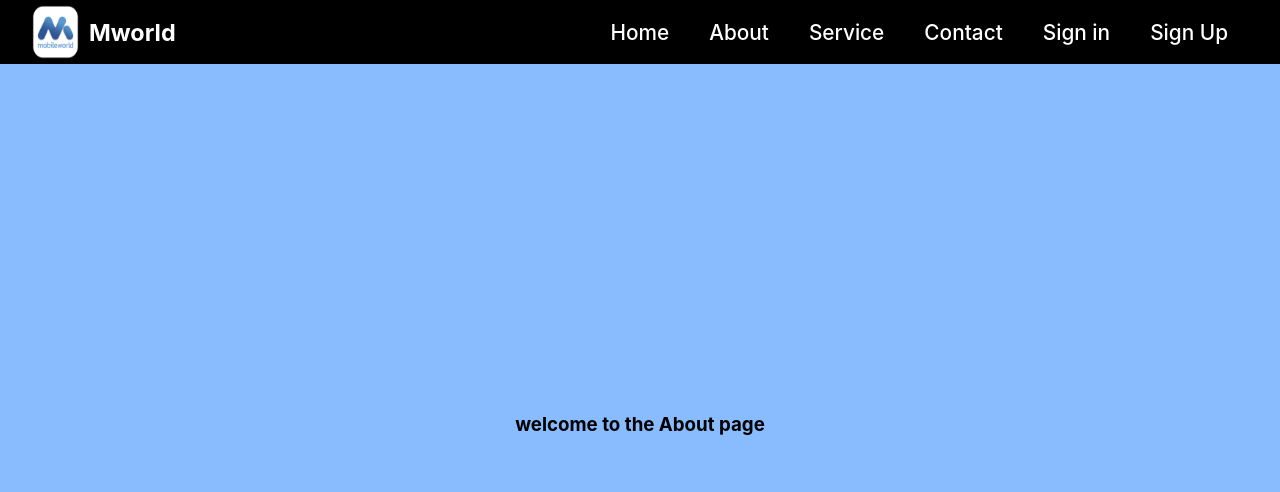
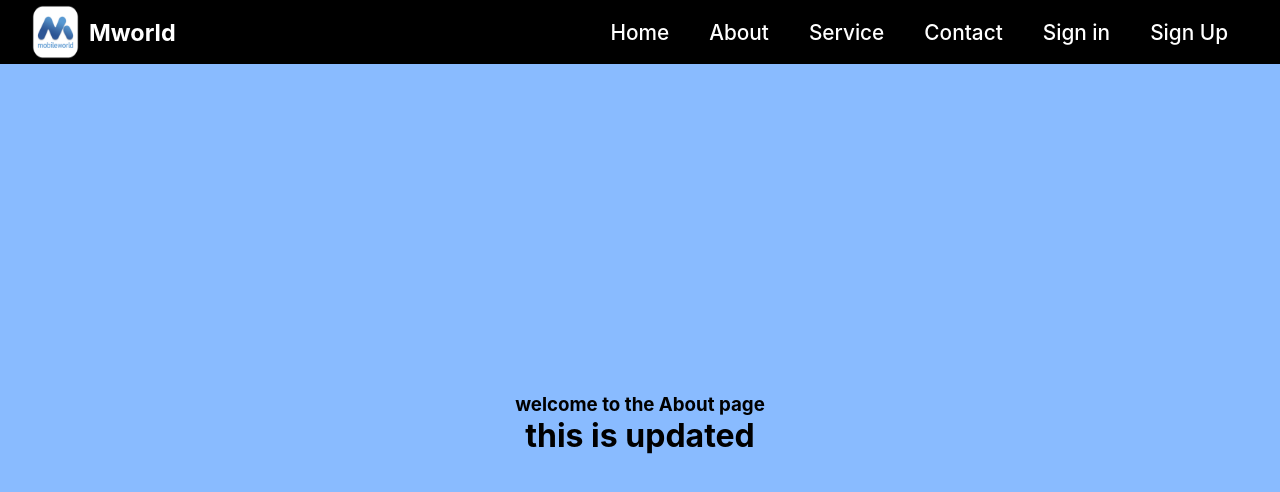
Before and after one commit to GorasiyaNemish/bookShop, a React (Create React App) app: page /about in a window 1280 px wide. Shown: the top 492 px of the page. Built offline with nearby package versions, Linux system fonts and the light colour scheme.

Commit message:
first push

```diff
--- a/src/Component/About.js
+++ b/src/Component/About.js
@@ -11,6 +11,7 @@ const About = () => {
   return (
     <div style={containerstyle}>
       <h3>welcome to the About page</h3>
+      <h1>this is updated</h1>
     </div>
   )
 }
```
